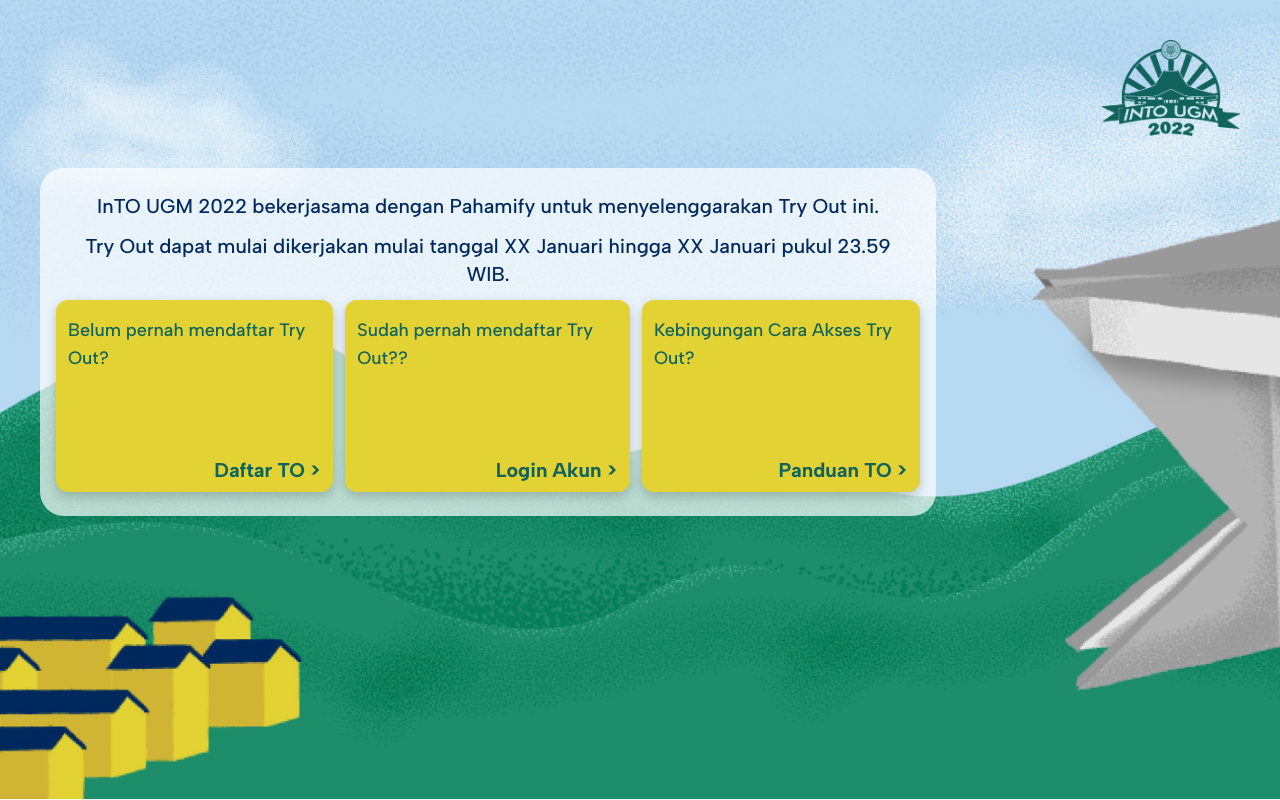
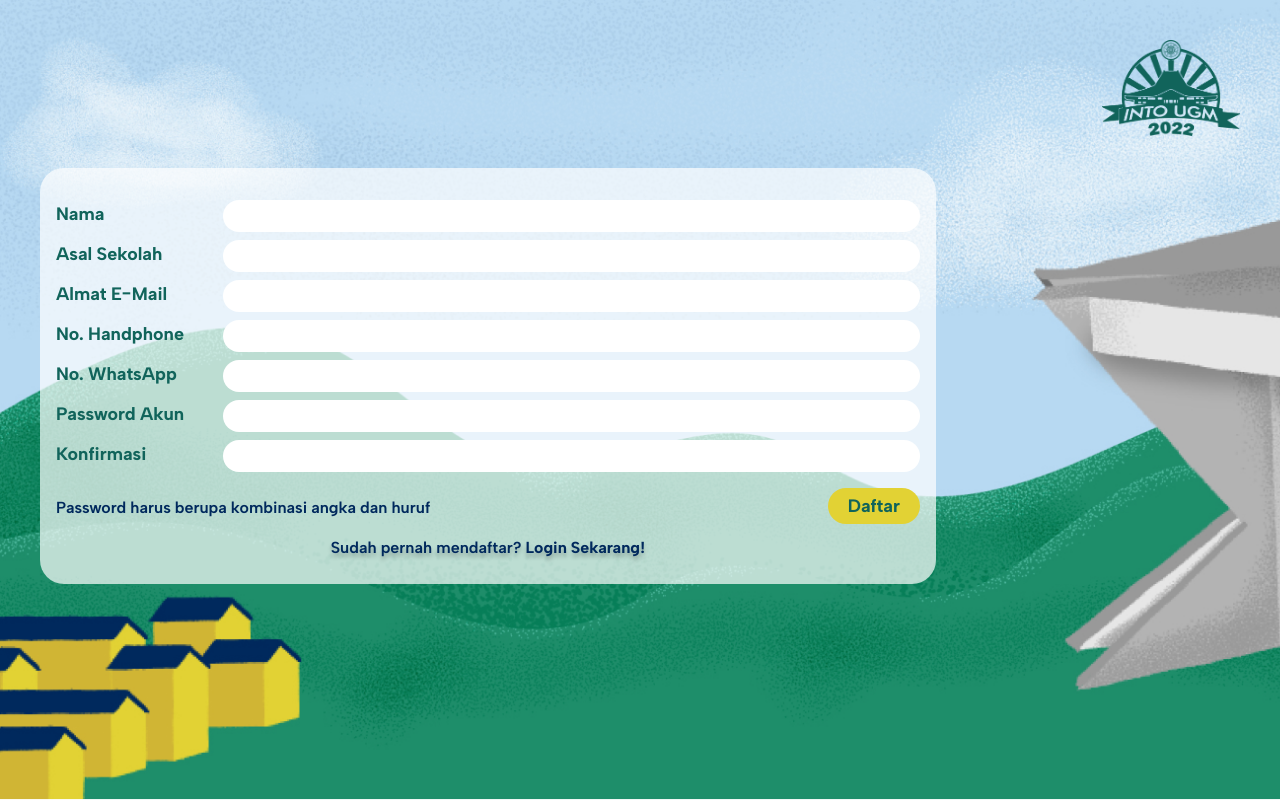
Before and after one commit to ikagamass/IntoUgm2022, a React (Create React App) app: page /try-out in a window 1280 px wide. Built offline with nearby package versions, Linux system fonts and the light colour scheme.

Commit message:
finish styling tryout-form

```diff
--- a/src/pages/TryOut.jsx
+++ b/src/pages/TryOut.jsx
@@ -3,8 +3,10 @@
 import logo from "./../images/logo.png";
 import logo2 from "./../images/logo2.png";
 import ikagamas from "./../images/ikagamass.png";
+import TryoutMenu from "../parts/TryoutMenu";
 
 import "./_tryout.css";
+import TryoutForm from "parts/TryoutForm";
 
 const TryOut = () => {
   return (
@@ -22,40 +24,14 @@
           className="h-16 mx-auto mt-16 sm:h-24 sm:mr-0 sm:mt-10"
         />
 
-        <div className="w-full px-4 py-6 mx-auto mt-8 mb-24 text-center bg-white rounded-3xl bg-opacity-70 sm:max-w-4xl xl:mx-0 xl:mr-auto">
-          <h2 className="mx-auto sm:hidden acakadut">Try Out</h2>
-          <p className="mx-auto text-xs px-7 lg:text-xl text-myDarkBlue">
-            InTO UGM 2022 bekerjasama dengan Pahamify untuk menyelenggarakan Try
-            Out ini.
-          </p>
-          <p className="mx-auto mt-3 mb-3 text-xs px-7 lg:text-xl text-myDarkBlue">
-            Try Out dapat mulai dikerjakan mulai tanggal XX Januari hingga XX
-            Januari pukul 23.59 WIB.{" "}
-          </p>
+        {/* <TryoutMenu /> */}
 
-          {/* button */}
-          <div className="flex flex-col sm:flex-row gap-y-3 gap-x-3 sm:justify-between">
-            {button.map((item, idx) => (
-              <div className="flex flex-col justify-between px-3 pt-4 pb-2 yellowButton rounded-xl sm:max-w-xs md:h-48 sm:h-44">
-                <p className="text-sm text-left myGreen md:text-lg">
-                  {item.teks1}
-                </p>
-                <p className="mt-3 text-sm font-bold text-right sm:mt-auto myGreen md:text-xl">
-                  {item.teks2} >
-                </p>
-              </div>
-            ))}
-          </div>
-        </div>
-
-        {/* <p className="w-16 h-16 ml-auto text-center align-middle bg-yellow-400 rounded-full py-auto">
-          ?
-        </p> */}
+        <TryoutForm />
       </div>
 
       {/* footer */}
       <div
-        className="sm:hidden"
+        className="mt-16 sm:hidden"
         style={{
           backgroundColor: "#11645B",
         }}
@@ -85,18 +61,3 @@
 };
 
 export default TryOut;
-
-const button = [
-  {
-    teks1: "Belum pernah mendaftar Try Out?",
-    teks2: "Daftar TO",
-  },
-  {
-    teks1: "Sudah pernah mendaftar Try Out??",
-    teks2: "Login Akun",
-  },
-  {
-    teks1: "Kebingungan Cara Akses Try Out?",
-    teks2: "Panduan TO",
-  },
-];
--- a/src/pages/_tryout.css
+++ b/src/pages/_tryout.css
@@ -7,6 +7,23 @@
   color: #11645b;
 }
 
+.myInput {
+  color: #363a39 !important;
+}
+
 .acakaut {
   font-family: "acakadut";
 }
+
+/* text password harus berupa huruf kecil */
+.textNormal {
+  font-size: 1rem;
+  line-height: 1.5rem;
+}
+
+@media only screen and (max-width: 640px) {
+  .textNormal {
+    font-size: 0.75rem;
+    line-height: 1rem;
+  }
+}
--- /dev/null
+++ b/src/parts/TryoutForm.jsx
@@ -0,0 +1,106 @@
+import React from "react";
+
+// import "../pages/_tryout.css";
+
+function TryoutForm() {
+  return (
+    <div className="w-full px-4 py-6 mx-auto mt-8 bg-white rounded-3xl bg-opacity-70 sm:max-w-4xl xl:mx-0 xl:mr-auto">
+      <h2 className="mx-auto text-center sm:hidden acakadut">Pendaftaran</h2>
+
+      <form className="text-gray-600">
+        <div className="flex flex-col mt-2 sm:flex-row">
+          <label className="font-bold w-52 text-mygreen">Nama</label>
+          <input
+            type="text"
+            className="w-full px-3 py-1 text-base rounded-full myInput"
+          />
+        </div>
+
+        <div className="flex flex-col mt-2 sm:flex-row">
+          <label className="font-bold w-52 text-mygreen">Asal Sekolah</label>
+          <input
+            type="text"
+            className="w-full px-3 py-1 text-base rounded-full myInput"
+          />
+        </div>
+
+        <div className="flex flex-col mt-2 sm:flex-row">
+          <label className="font-bold w-52 text-mygreen">Almat E-Mail</label>
+          <input
+            type="text"
+            className="w-full px-3 py-1 text-base rounded-full myInput"
+          />
+        </div>
+
+        <div className="flex flex-col mt-2 sm:flex-row">
+          <label className="font-bold w-52 text-mygreen">No. Handphone</label>
+          <input
+            type="text"
+            className="w-full px-3 py-1 text-base rounded-full myInput"
+          />
+        </div>
+
+        <div className="flex flex-col mt-2 sm:flex-row">
+          <label className="font-bold w-52 text-mygreen">No. WhatsApp</label>
+          <input
+            type="text"
+            className="w-full px-3 py-1 text-base rounded-full myInput"
+          />
+        </div>
+
+        <div className="flex flex-col mt-2 sm:flex-row">
+          <label className="font-bold w-52 text-mygreen">Password Akun</label>
+          <input
+            type="password"
+            className="w-full px-3 py-1 text-base rounded-full myInput"
+          />
+        </div>
+
+        <div className="flex flex-col mt-2 sm:flex-row">
+          <label className="font-bold w-52 text-mygreen">Konfirmasi</label>
+          <input
+            type="password"
+            className="w-full px-3 py-1 text-base rounded-full myInput"
+          />
+        </div>
+
+        {/* daftar dan password note */}
+        <div className="flex flex-col sm:flex-row sm:mt-3">
+          <p className="mt-3 font-semibold text-center text-myDarkBlue textNormal">
+            Password harus berupa kombinasi angka dan huruf
+          </p>
+
+          <input
+            type="submit"
+            value="Daftar"
+            className="block px-3 py-1 mx-auto mt-1 text-base text-lg font-bold rounded-full sm:mr-0 text-mygreen bg-myYellow sm:px-5"
+          />
+        </div>
+      </form>
+      <a
+        className="block mt-3 text-base font-semibold text-center text-myDarkBlue"
+        style={{ textShadow: "0px 4px 4px rgba(0, 0, 0, 0.25)" }}
+      >
+        Sudah pernah mendaftar?{" "}
+        <span className="font-bold ">Login Sekarang!</span>
+      </a>
+    </div>
+  );
+}
+
+export default TryoutForm;
+
+const button = [
+  {
+    teks1: "Belum pernah mendaftar Try Out?",
+    teks2: "Daftar TO",
+  },
+  {
+    teks1: "Sudah pernah mendaftar Try Out??",
+    teks2: "Login Akun",
+  },
+  {
+    teks1: "Kebingungan Cara Akses Try Out?",
+    teks2: "Panduan TO",
+  },
+];
--- /dev/null
+++ b/src/parts/TryoutMenu.jsx
@@ -0,0 +1,46 @@
+import React from "react";
+
+function TryoutMenu() {
+  return (
+    <div className="w-full px-4 py-6 mx-auto mt-8 mb-24 text-center bg-white rounded-3xl bg-opacity-70 sm:max-w-4xl xl:mx-0 xl:mr-auto">
+      <h2 className="mx-auto sm:hidden acakadut">Try Out</h2>
+      <p className="mx-auto text-xs px-7 lg:text-xl text-myDarkBlue">
+        InTO UGM 2022 bekerjasama dengan Pahamify untuk menyelenggarakan Try Out
+        ini.
+      </p>
+      <p className="mx-auto mt-3 mb-3 text-xs px-7 lg:text-xl text-myDarkBlue">
+        Try Out dapat mulai dikerjakan mulai tanggal XX Januari hingga XX
+        Januari pukul 23.59 WIB.{" "}
+      </p>
+
+      {/* button */}
+      <div className="flex flex-col sm:flex-row gap-y-3 gap-x-3 sm:justify-between">
+        {button.map((item, idx) => (
+          <div className="flex flex-col justify-between px-3 pt-4 pb-2 yellowButton rounded-xl sm:max-w-xs md:h-48 sm:h-44">
+            <p className="text-sm text-left myGreen md:text-lg">{item.teks1}</p>
+            <p className="mt-3 text-sm font-bold text-right sm:mt-auto myGreen md:text-xl">
+              {item.teks2} >
+            </p>
+          </div>
+        ))}
+      </div>
+    </div>
+  );
+}
+
+export default TryoutMenu;
+
+const button = [
+  {
+    teks1: "Belum pernah mendaftar Try Out?",
+    teks2: "Daftar TO",
+  },
+  {
+    teks1: "Sudah pernah mendaftar Try Out??",
+    teks2: "Login Akun",
+  },
+  {
+    teks1: "Kebingungan Cara Akses Try Out?",
+    teks2: "Panduan TO",
+  },
+];
--- a/tailwind.config.js
+++ b/tailwind.config.js
@@ -16,7 +16,8 @@
           red: '#FC3C5B'
         },
         mygreen:"#11645B",
-        myDarkBlue: "#00295D"
+        myDarkBlue: "#00295D",
+        myYellow: "#E2D234",
       },
       fontFamily: {
         main: '-apple-system, BlinkMacSystemFont, Segoe UI, Roboto, Oxygen, Ubuntu, Cantarell, Fira Sans, Droid Sans, Helvetica Neue, sans-serif',
```
